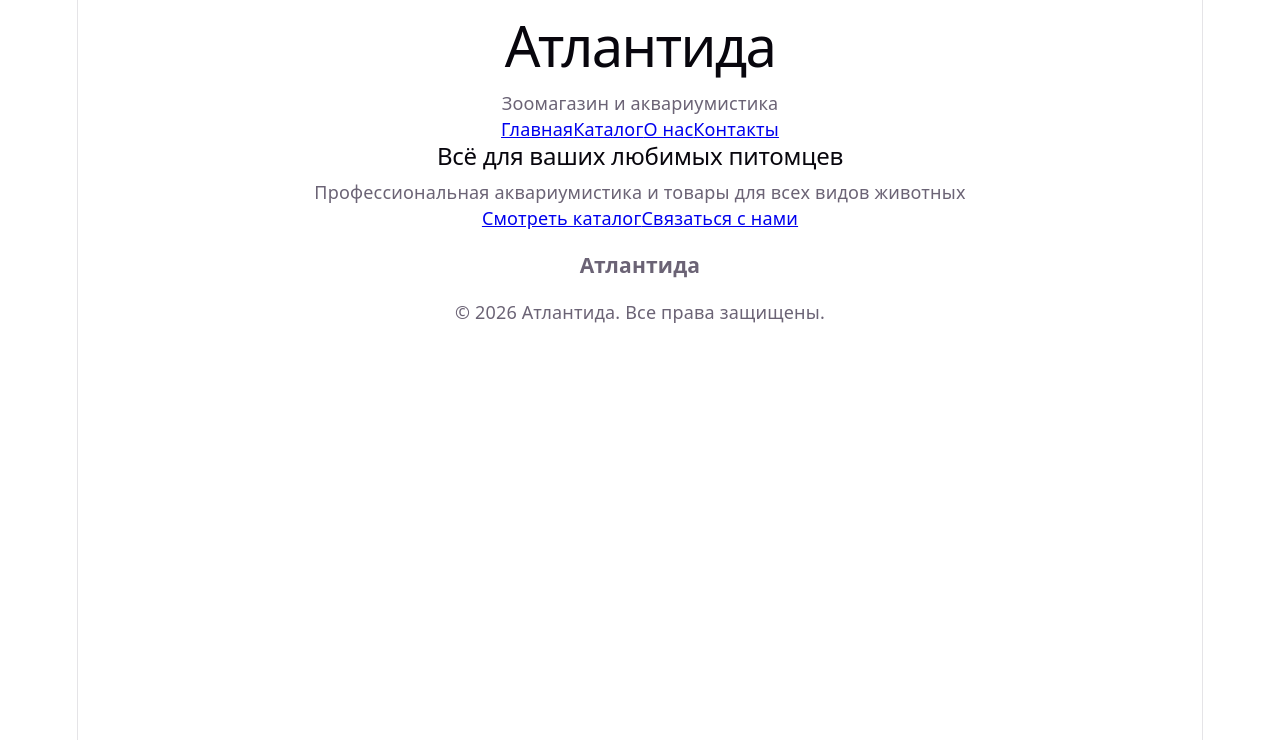
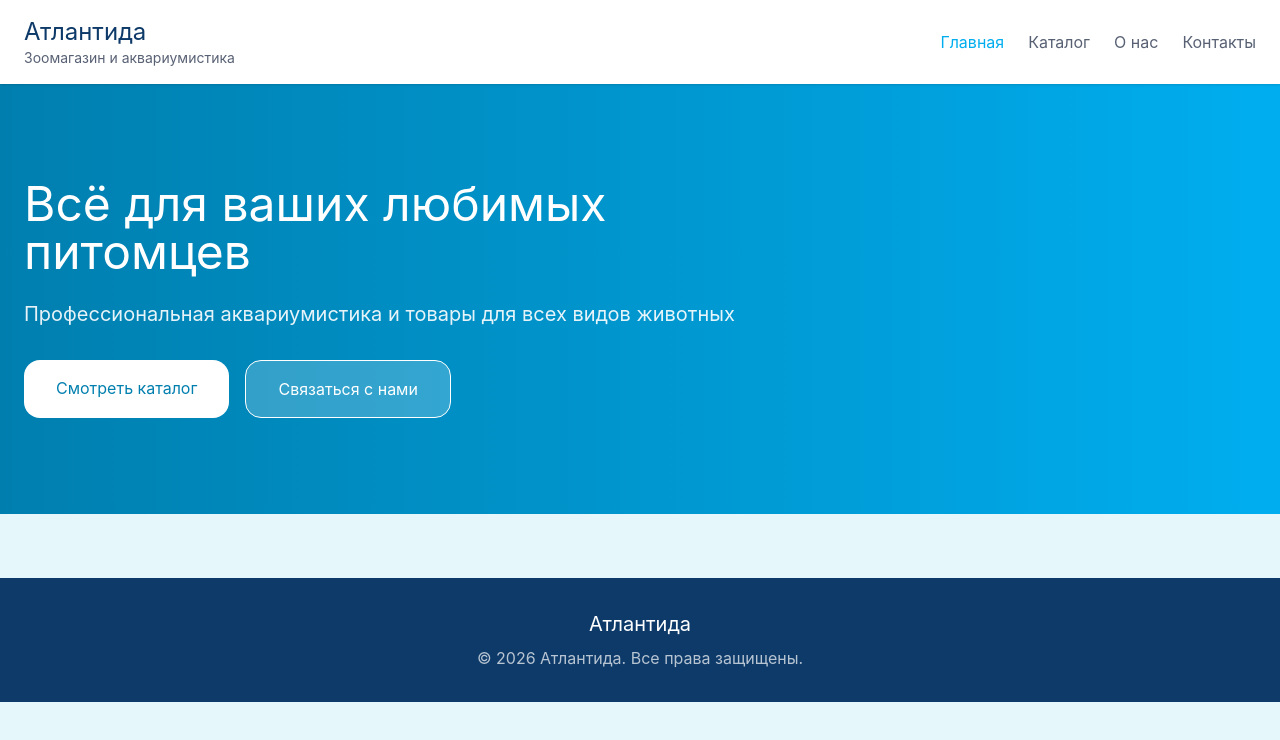
Before and after one commit to siyatut/atlantida_web, a React (Vite) app: page / in a window 1280 px wide. Shown: the top 740 px of the page. Built offline with nearby package versions, Linux system fonts and the light colour scheme.

Commit message:
fix: restore tailwind styling setup

```diff
--- a/package.json
+++ b/package.json
@@ -16,14 +16,18 @@
   },
   "devDependencies": {
     "@eslint/js": "^9.39.4",
+    "@tailwindcss/postcss": "^4.2.2",
     "@types/node": "^24.12.0",
     "@types/react": "^19.2.14",
     "@types/react-dom": "^19.2.3",
     "@vitejs/plugin-react": "^6.0.1",
+    "autoprefixer": "^10.4.27",
     "eslint": "^9.39.4",
     "eslint-plugin-react-hooks": "^7.0.1",
     "eslint-plugin-react-refresh": "^0.5.2",
     "globals": "^17.4.0",
+    "postcss": "^8.5.8",
+    "tailwindcss": "^4.2.2",
     "typescript": "~5.9.3",
     "typescript-eslint": "^8.57.0",
     "vite": "^8.0.1"
--- /dev/null
+++ b/postcss.config.js
@@ -0,0 +1,6 @@
+export default {
+  plugins: {
+    "@tailwindcss/postcss": {},
+    autoprefixer: {},
+  },
+};
--- a/src/components/layout/Header.tsx
+++ b/src/components/layout/Header.tsx
@@ -2,7 +2,9 @@ import { NavLink } from "react-router-dom";
 
 export default function Header() {
   const linkClassName = ({ isActive }: { isActive: boolean }) =>
-    `hover:text-[#00AEEF] ${isActive ? "text-[#00AEEF]" : ""}`;
+    `hover:text-[#00AEEF] transition-colors ${
+      isActive ? "text-[#00AEEF]" : ""
+    }`;
 
   return (
     <header className="bg-white shadow-sm sticky top-0 z-50">
--- a/src/index.css
+++ b/src/index.css
@@ -1,111 +1,5 @@
-:root {
-  --text: #6b6375;
-  --text-h: #08060d;
-  --bg: #fff;
-  --border: #e5e4e7;
-  --code-bg: #f4f3ec;
-  --accent: #aa3bff;
-  --accent-bg: rgba(170, 59, 255, 0.1);
-  --accent-border: rgba(170, 59, 255, 0.5);
-  --social-bg: rgba(244, 243, 236, 0.5);
-  --shadow:
-    rgba(0, 0, 0, 0.1) 0 10px 15px -3px, rgba(0, 0, 0, 0.05) 0 4px 6px -2px;
-
-  --sans: system-ui, 'Segoe UI', Roboto, sans-serif;
-  --heading: system-ui, 'Segoe UI', Roboto, sans-serif;
-  --mono: ui-monospace, Consolas, monospace;
-
-  font: 18px/145% var(--sans);
-  letter-spacing: 0.18px;
-  color-scheme: light dark;
-  color: var(--text);
-  background: var(--bg);
-  font-synthesis: none;
-  text-rendering: optimizeLegibility;
-  -webkit-font-smoothing: antialiased;
-  -moz-osx-font-smoothing: grayscale;
-
-  @media (max-width: 1024px) {
-    font-size: 16px;
-  }
-}
-
-@media (prefers-color-scheme: dark) {
-  :root {
-    --text: #9ca3af;
-    --text-h: #f3f4f6;
-    --bg: #16171d;
-    --border: #2e303a;
-    --code-bg: #1f2028;
-    --accent: #c084fc;
-    --accent-bg: rgba(192, 132, 252, 0.15);
-    --accent-border: rgba(192, 132, 252, 0.5);
-    --social-bg: rgba(47, 48, 58, 0.5);
-    --shadow:
-      rgba(0, 0, 0, 0.4) 0 10px 15px -3px, rgba(0, 0, 0, 0.25) 0 4px 6px -2px;
-  }
-
-  #social .button-icon {
-    filter: invert(1) brightness(2);
-  }
-}
-
-#root {
-  width: 1126px;
-  max-width: 100%;
-  margin: 0 auto;
-  text-align: center;
-  border-inline: 1px solid var(--border);
-  min-height: 100svh;
-  display: flex;
-  flex-direction: column;
-  box-sizing: border-box;
-}
+@import "tailwindcss";
 
 body {
   margin: 0;
 }
-
-h1,
-h2 {
-  font-family: var(--heading);
-  font-weight: 500;
-  color: var(--text-h);
-}
-
-h1 {
-  font-size: 56px;
-  letter-spacing: -1.68px;
-  margin: 32px 0;
-  @media (max-width: 1024px) {
-    font-size: 36px;
-    margin: 20px 0;
-  }
-}
-h2 {
-  font-size: 24px;
-  line-height: 118%;
-  letter-spacing: -0.24px;
-  margin: 0 0 8px;
-  @media (max-width: 1024px) {
-    font-size: 20px;
-  }
-}
-p {
-  margin: 0;
-}
-
-code,
-.counter {
-  font-family: var(--mono);
-  display: inline-flex;
-  border-radius: 4px;
-  color: var(--text-h);
-}
-
-code {
-  font-size: 15px;
-  line-height: 135%;
-  padding: 4px 8px;
-  background: var(--code-bg);
-}
--- /dev/null
+++ b/tailwind.config.js
@@ -0,0 +1,8 @@
+/** @type {import('tailwindcss').Config} */
+export default {
+  content: ["./index.html", "./src/**/*.{js,ts,jsx,tsx}"],
+  theme: {
+    extend: {},
+  },
+  plugins: [],
+};
```
Also changed, not shown: 1 other file (tests, documents, lock files or other folders).
